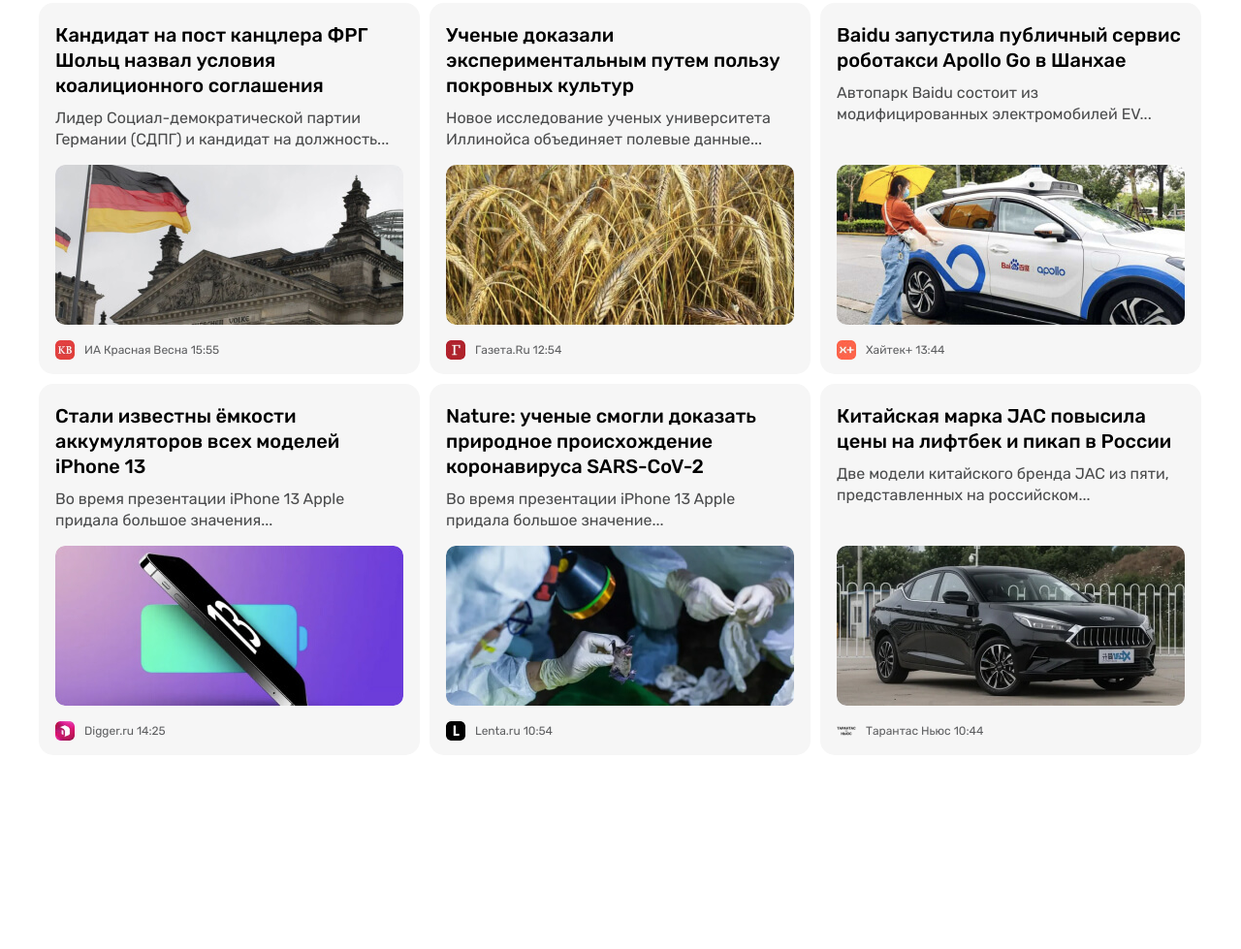
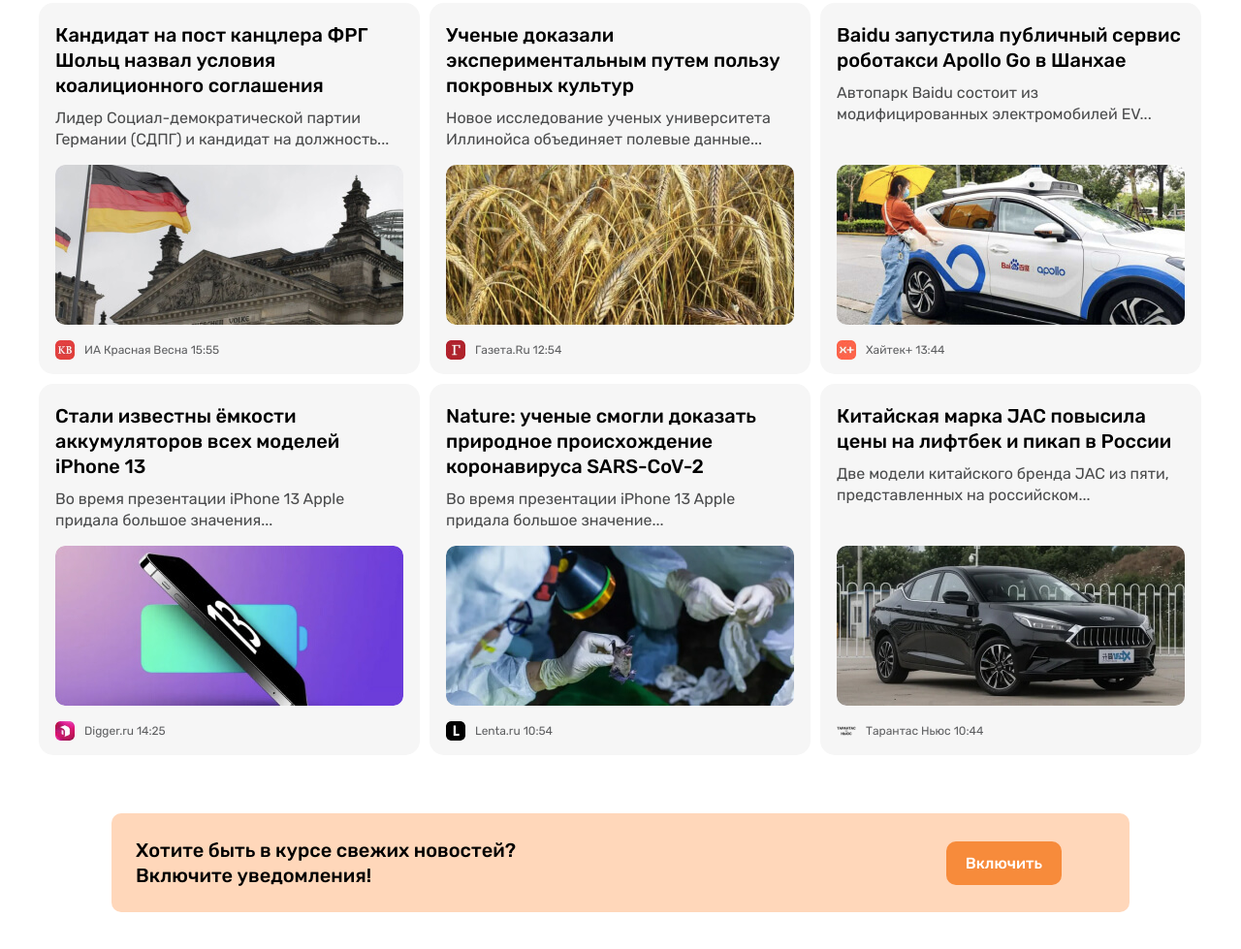
Before and after one commit to microsoftreact/nonoteacher-N24, a plain HTML site: page index.html in a window 1280 px wide. Shown: the part 385-1364 px from the top of the page at 97% size. Before the commit the page ends 1174 px from the top, so only its background shows below. Drawn offline with Linux system fonts and the light colour scheme.

Commit message:
add notification-cta

```diff
--- a/css/styles.css
+++ b/css/styles.css
@@ -38,6 +38,7 @@
 .button {
     display: inline-block;
     padding: 13px 20px;
+    border: 0;
     border-radius: 10px;
     font-size: 16px;
     line-height: normal;
@@ -47,17 +48,22 @@
     cursor: pointer;
 }
 
+.button:hover {
+    opacity: 0.8;
+}
+
+.button:active {
+    opacity: 0.6;
+}
+
 .button-primary {
     background-color: #7296ec;
     color: #fff;
 }
 
-.button-primary:hover {
-    opacity: 0.8;
-}
-
-.button-primary:active {
-    opacity: 0.6;
+.button-orange {
+    background: #f78b3b;
+    color: #fff;
 }
 
 /* CONTAINER */
@@ -226,6 +232,7 @@
     display: flex;
     flex-wrap: wrap;
     margin-left: -10px;
+    margin-bottom: -10px;
 }
 
 .news-grid-item {
@@ -297,4 +304,21 @@
     color: #5e5f61;
 }
 
-.article-card-source {}
+
+/* NOTIFICATION-CTA */
+.notification-cta {
+    display: flex;
+    align-items: center;
+    justify-content: space-between;
+    padding: 25px 70px 25px 25px;
+    margin: 60px 75px;
+    border-radius: 10px;
+    background: #ffd7ba;
+}
+
+.notification-cta-text {
+    font-size: 20px;
+    font-weight: 500;
+    line-height: 26px;
+    color: #000;
+}
--- a/index.html
+++ b/index.html
@@ -217,6 +217,14 @@
                         </footer>
                     </article>
                 </div>
+
+                <!-- NOTIFICATION-CTA -->
+                <section class="notification-cta">
+                    <div class="notification-cta-text">Хотите быть в курсе свежих новостей?
+                        <br>Включите уведомления!
+                    </div>
+                    <button class="button button-orange" type="button">Включить</button>
+                </section>
             </section>
         </div>
     </main>
```
